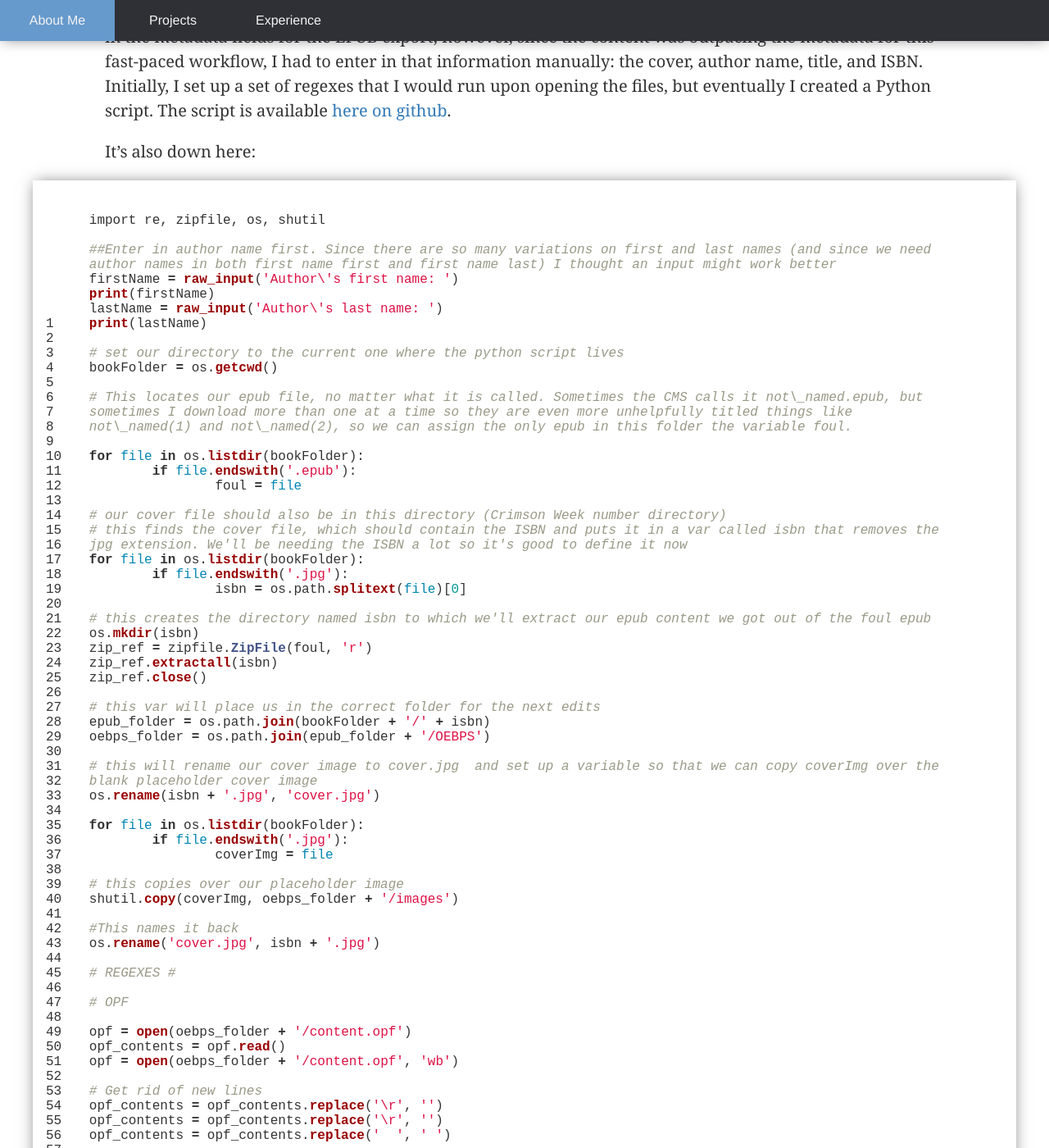
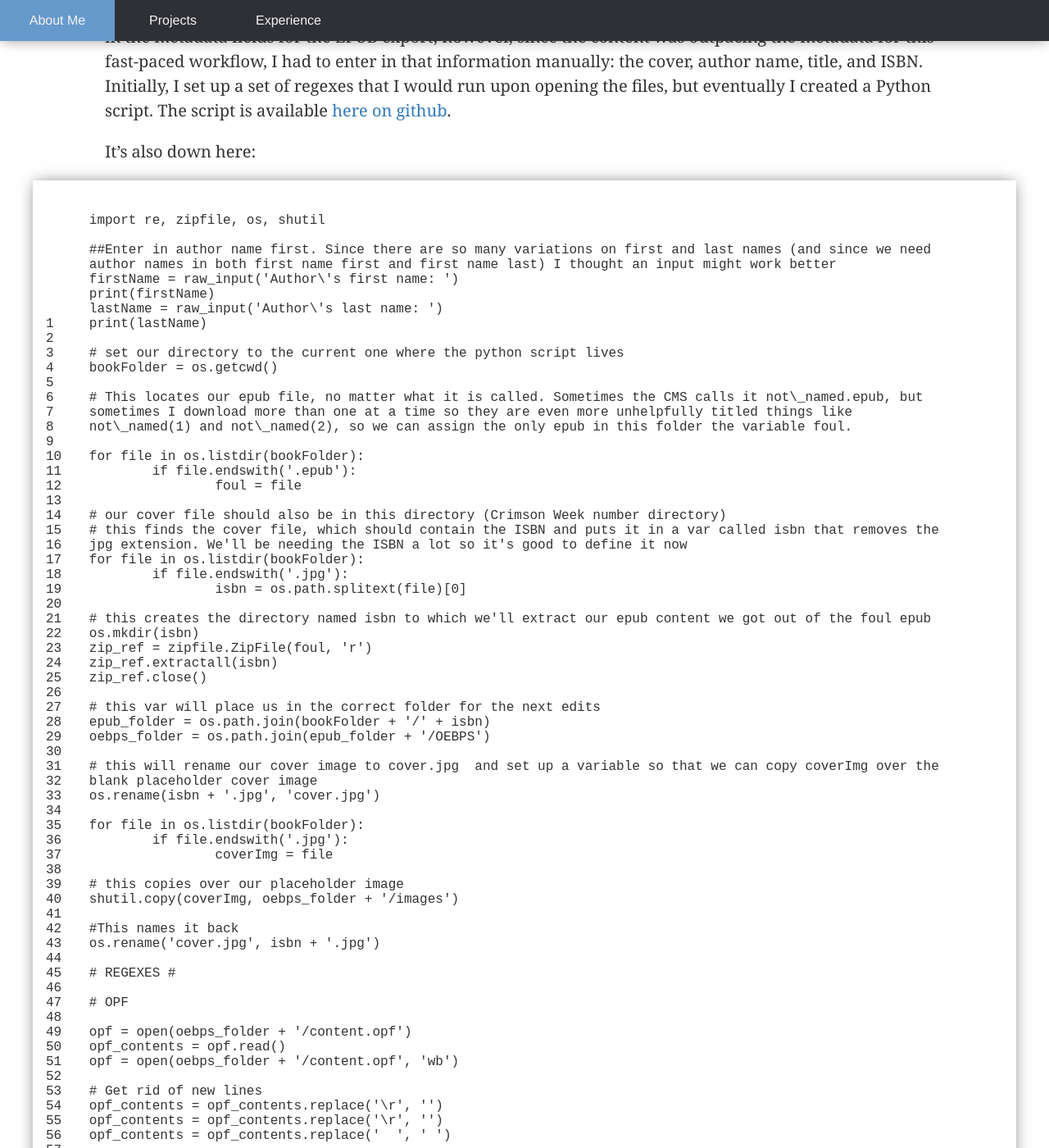
Before and after one commit to francopub/francopub.github.io, a Jekyll site: the page built from projects/_posts/2016-10-07-CrimsonRomance.markdown, in a window 1280 px wide and 1400 px high, scrolled down 1105 px. Shown: the whole window at 82% size. Built offline with Jekyll 4.4.1, drawn with Linux system fonts in a browser that asks for light colours; some of the changed text lies outside the part shown.

Commit message:
to html?
html?

```diff
--- a/projects/_posts/2016-10-07-CrimsonRomance.markdown
+++ b/projects/_posts/2016-10-07-CrimsonRomance.markdown
@@ -16,7 +16,7 @@ Due to the quick turnaround with this series, I was presented with an interestin
 
 It's also down here:
 
-{% highlight Python linenos %}
+{% highlight HTML linenos %}
 
 import re, zipfile, os, shutil
 
```
Also changed, not shown: 2 other files.
